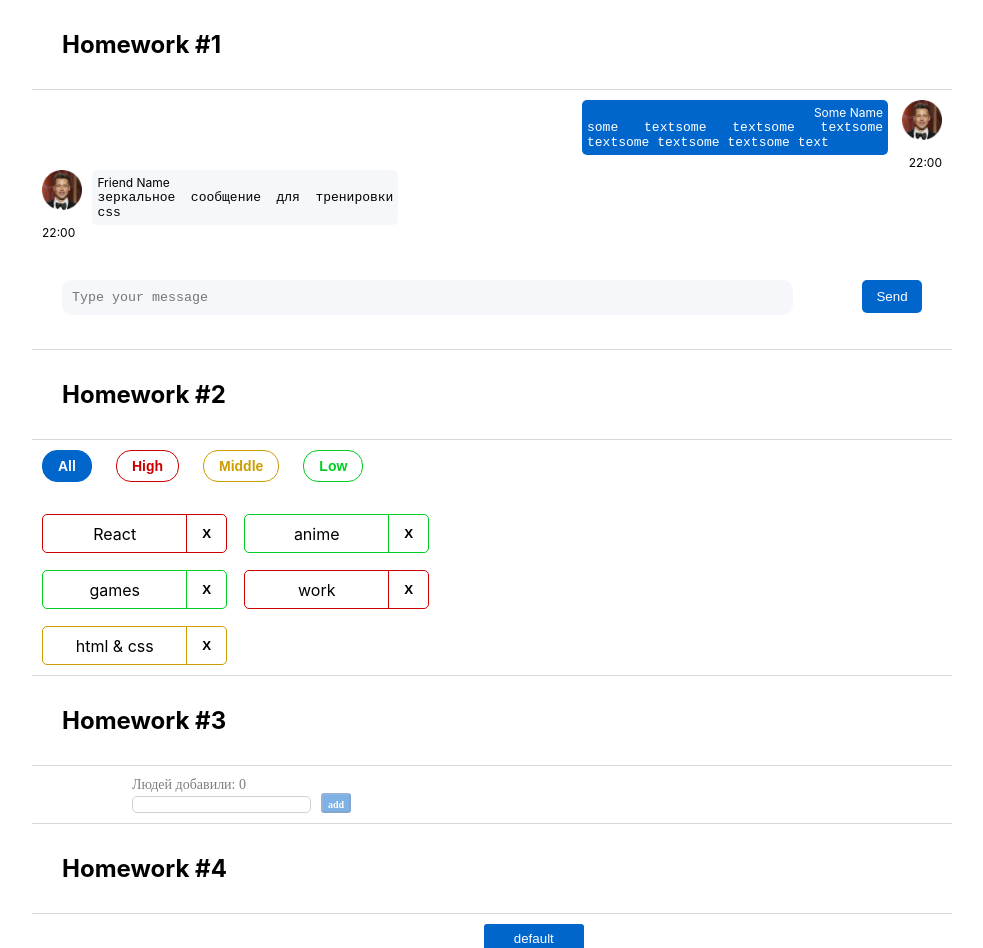
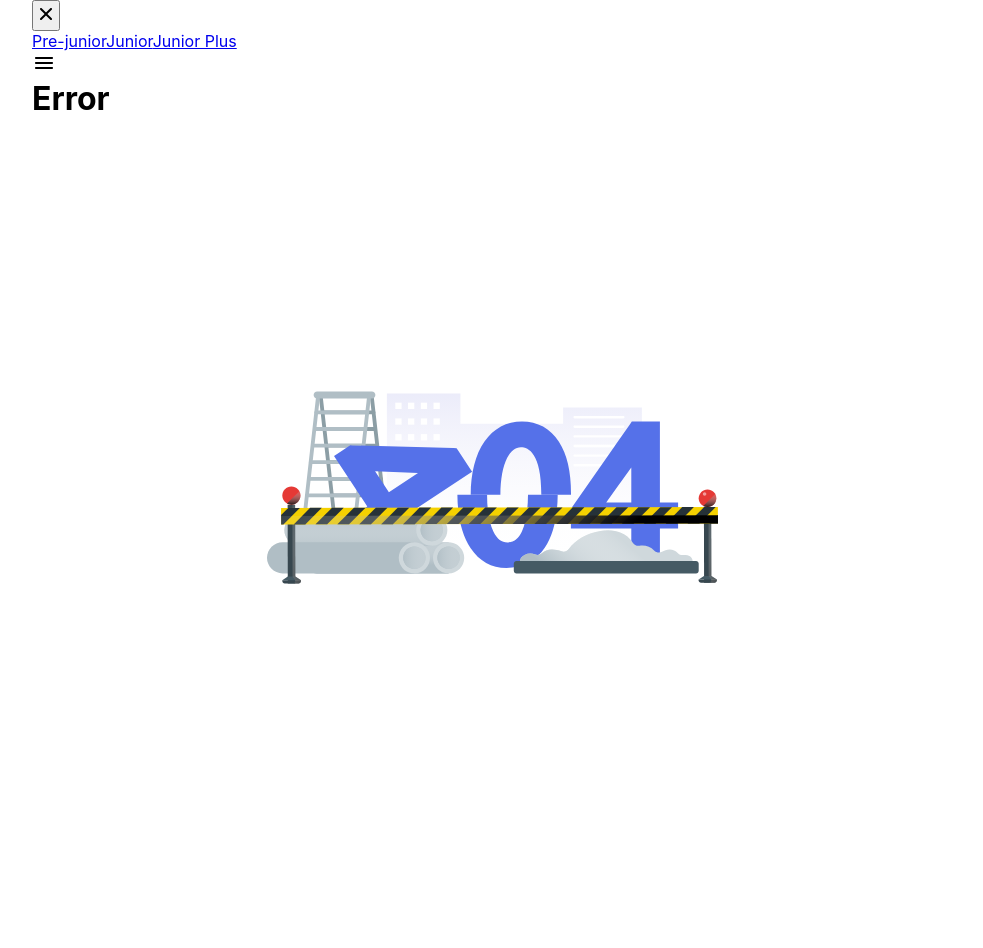
Before and after one commit to Botabay/hws2, a React (Create React App) app: page /#/d in a window 1280 px wide. Shown: the top 948 px of the page, without its empty margins (148-1131 px from the left). After the commit the page ends 858 px from the top, so only its background shows below. Built offline with nearby package versions, Linux system fonts and the light colour scheme.

Commit message:
lesson5 is started,base routing is done

```diff
--- a/src/s1-main/App.tsx
+++ b/src/s1-main/App.tsx
@@ -4,18 +4,19 @@ import HW1 from '../s2-homeworks/hw01/HW1'
 import HW2 from '../s2-homeworks/hw02/HW2'
 import HW3 from '../s2-homeworks/hw03/HW3'
 import HW4 from '../s2-homeworks/hw04/HW4'
+import HW5 from '../s2-homeworks/hw05/HW5'
 
 function App() {
     return (
         <div className={s.App}>
-            <HW1/>
+            {/* <HW1/> */}
             {/*раскомментировать по ходу выполнения*/}
-            <HW2/>
+            {/* <HW2/>
             <HW3/>
-            <HW4/>
+            <HW4/> */}
 
             {/*при выполнении дз 5 и более - закомментировать здесь дз 1-4, так как они есть внутри дз 5*/}
-            {/*<HW5/>*/}
+            <HW5/>
         </div>
     )
 }
--- a/src/s2-homeworks/hw05/HW5.tsx
+++ b/src/s2-homeworks/hw05/HW5.tsx
@@ -1,5 +1,5 @@
 import React from 'react'
-import { HashRouter } from 'react-router-dom'
+import { HashRouter, BrowserRouter } from 'react-router-dom'
 import { Layout } from './layout/Layout'
 import Pages from './Pages'
 
--- a/src/s2-homeworks/hw05/Pages.tsx
+++ b/src/s2-homeworks/hw05/Pages.tsx
@@ -18,15 +18,15 @@ function Pages() {
             <Routes>
                 {/*роутинг будут писать студенты*/}
                 {/*в начале мы попадаем на страницу '/' и переходим сразу на страницу /pre-junior*/}
-                {/*<Route ...*/}
+                <Route  path='/' element={<PreJunior/>}/>
 
                 {/*роуты для /pre-junior, /junior, /junior-plus*/}
-                {/*<Route ...*/}
-                {/*<Route ...*/}
-                {/*<Route ...*/}
+                <Route path={PATH.PRE_JUNIOR} element={<PreJunior/>}/>
+                <Route path={PATH.JUNIOR} element={<Junior />}/>
+                <Route path={PATH.JUNIOR_PLUS} element={<JuniorPlus/>}/>
 
                 {/*роут для несуществующей страницы должен отрисовать <Error404 />*/}
-                {/*<Route ...*/}
+                <Route path='/d' element={<Error404 />}/>
             </Routes>
         </div>
     )
```
